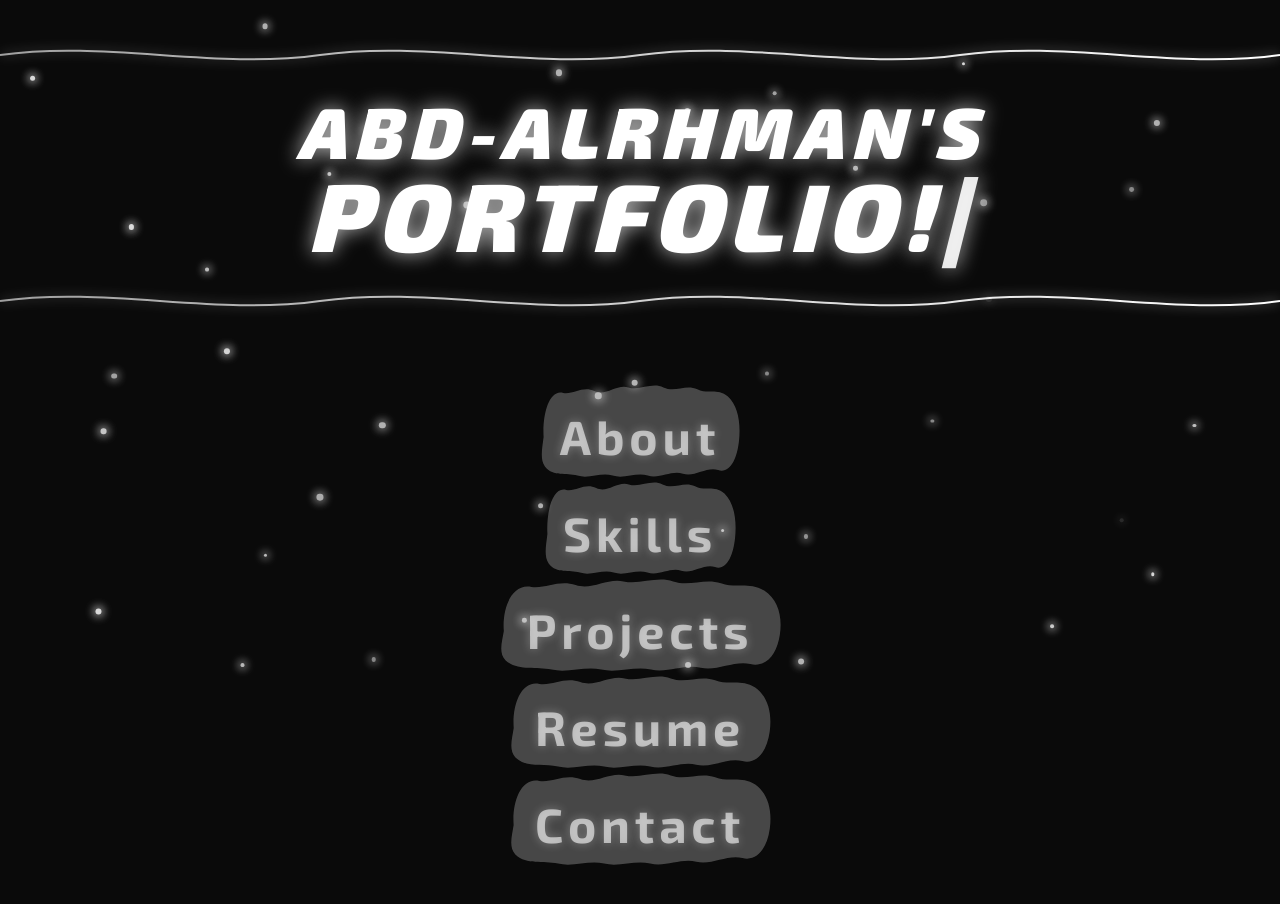
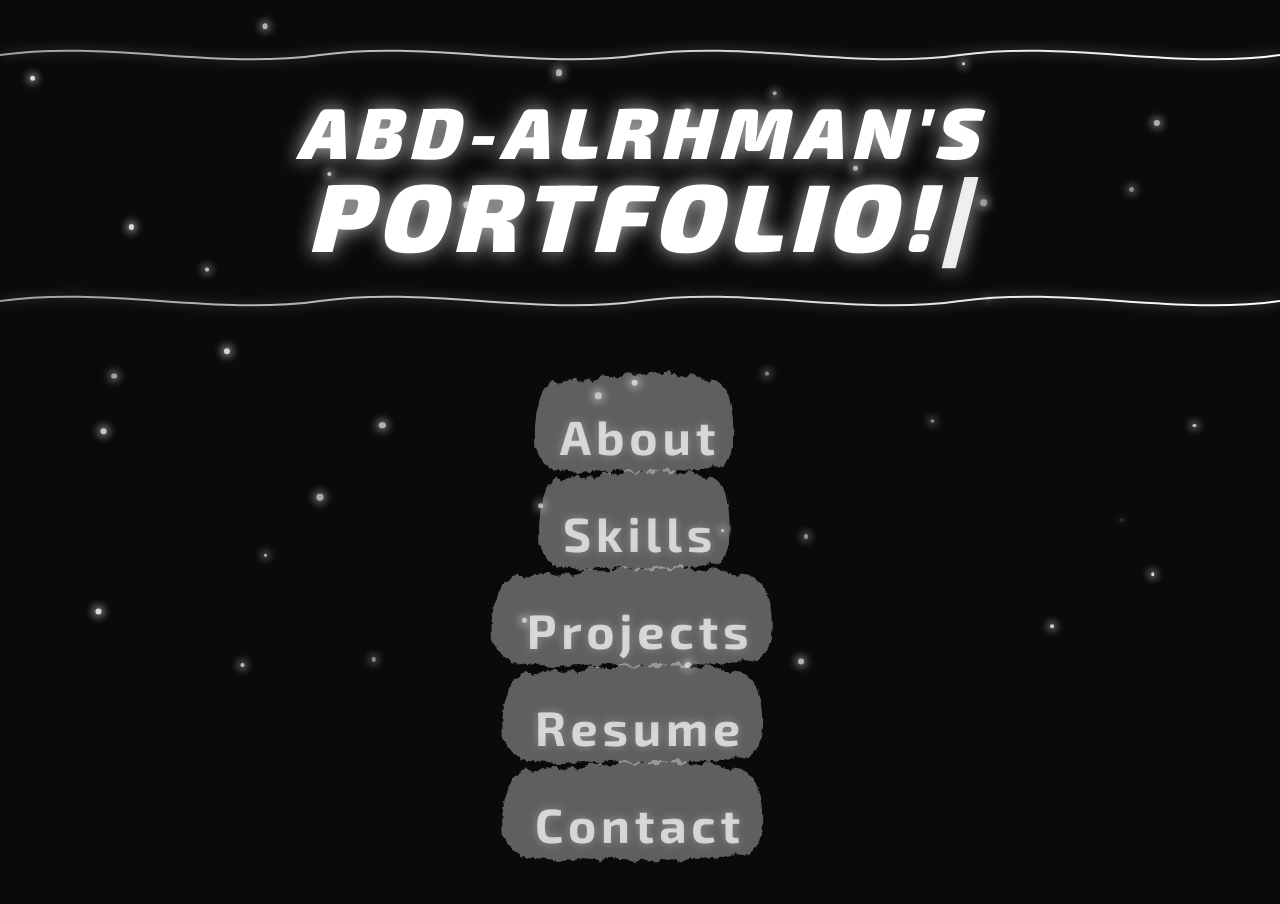
Before and after one commit to NOKIA05/E-Portfolio, a React (Vite) app in the folder frontend/: page / in a window 1280 px wide. Shown: the top 904 px of the page. Built offline with nearby package versions, Linux system fonts and the light colour scheme.

Commit message:
Add grunge brushstroke with fractal noise filter and dark text on hover

```diff
--- a/frontend/src/pages/Home.jsx
+++ b/frontend/src/pages/Home.jsx
@@ -81,26 +81,41 @@ function NavLink({ to, children, delay }) {
             onHoverEnd={() => setHovered(false)}
             style={{ position: 'relative', display: 'inline-block' }}
         >
-            {/* Brushstroke background */}
+            {/* Grunge brushstroke background */}
             <svg
                 style={{
                     position: 'absolute',
                     top: '50%',
                     left: '50%',
                     transform: 'translate(-50%, -50%)',
-                    width: '130%',
-                    height: '300%',
+                    width: '135%',
+                    height: '340%',
                     pointerEvents: 'none',
-                    opacity: hovered ? 0.6 : 0.25,
+                    overflow: 'visible',
                     transition: 'opacity 0.25s ease',
-                    overflow: 'visible',
+                    opacity: hovered ? 1 : 0.35,
                 }}
-                viewBox="0 0 320 80"
+                viewBox="0 0 400 100"
                 preserveAspectRatio="none"
             >
+                <defs>
+                    <filter id="grunge" x="-10%" y="-30%" width="120%" height="160%">
+                        <feTurbulence type="fractalNoise" baseFrequency="0.065 0.08" numOctaves="4" seed="8" result="noise"/>
+                        <feDisplacementMap in="SourceGraphic" in2="noise" scale="7" xChannelSelector="R" yChannelSelector="G"/>
+                    </filter>
+                </defs>
+                {/* Base thick stroke — rough outer shape */}
                 <path
-                    d="M12,40 C10,28 20,14 42,16 C58,17 72,12 90,15 C108,18 124,11 142,13 C160,15 178,10 196,13 C214,16 230,11 248,14 C264,17 278,13 295,18 C310,23 315,32 312,42 C309,52 298,60 280,58 C262,56 244,62 226,60 C208,58 190,63 172,61 C154,59 136,63 118,61 C100,59 82,63 64,61 C46,59 28,62 14,56 C6,52 10,46 12,40 Z"
+                    d="M6,52 C4,34 18,16 40,18 C56,19 68,13 86,16 C106,19 122,12 142,14 C162,16 180,10 200,12 C220,14 238,9 258,12 C276,15 292,10 310,14 C326,18 340,14 355,20 C368,26 374,36 372,50 C370,62 360,70 344,68 C328,66 312,72 294,70 C276,68 258,73 240,71 C222,69 204,73 186,71 C168,69 150,73 132,71 C114,69 96,73 78,71 C60,69 42,72 26,66 C12,60 6,62 6,52 Z"
                     fill="white"
+                    filter="url(#grunge)"
+                />
+                {/* Thinner inner stroke for layered paint look */}
+                <path
+                    d="M18,50 C16,38 28,24 50,26 C70,28 90,22 112,24 C134,26 154,20 176,22 C198,24 218,19 238,22 C256,25 272,21 288,24 C302,27 314,24 326,30 C336,36 338,46 334,54 C330,62 318,66 302,64 C284,62 264,66 244,64 C224,62 204,66 184,64 C164,62 144,66 124,64 C104,62 84,66 64,64 C48,62 30,64 20,58 C14,54 16,54 18,50 Z"
+                    fill="white"
+                    opacity="0.5"
+                    filter="url(#grunge)"
                 />
             </svg>
 
@@ -110,10 +125,8 @@ function NavLink({ to, children, delay }) {
                 style={{
                     position: 'relative',
                     zIndex: 1,
-                    color: hovered ? '#ffffff' : 'rgba(255,255,255,0.6)',
-                    textShadow: hovered
-                        ? '0 0 20px rgba(255,255,255,0.9), 0 0 40px rgba(255,255,255,0.4)'
-                        : '0 0 10px rgba(255,255,255,0.3)',
+                    color: hovered ? '#0a0a0a' : 'rgba(255,255,255,0.7)',
+                    textShadow: hovered ? 'none' : '0 0 10px rgba(255,255,255,0.3)',
                     transition: 'all 0.2s ease',
                     display: 'inline-block',
                     transform: hovered ? 'scale(1.08)' : 'scale(1)',
```
